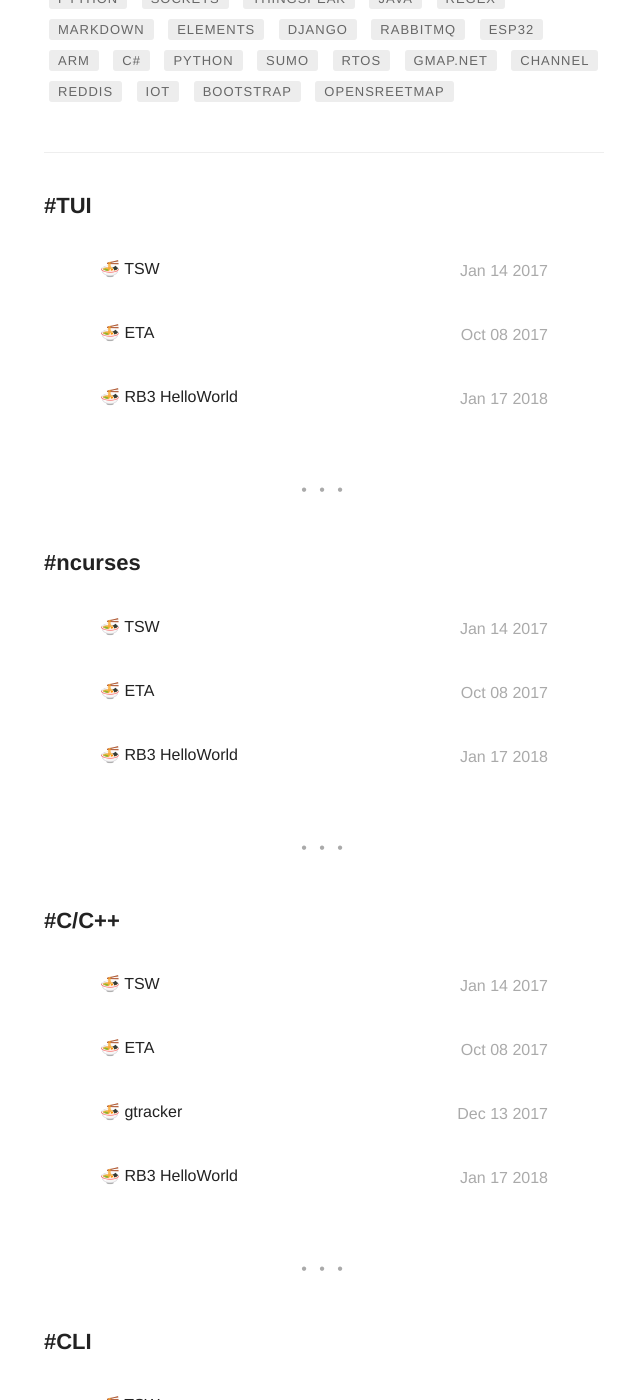
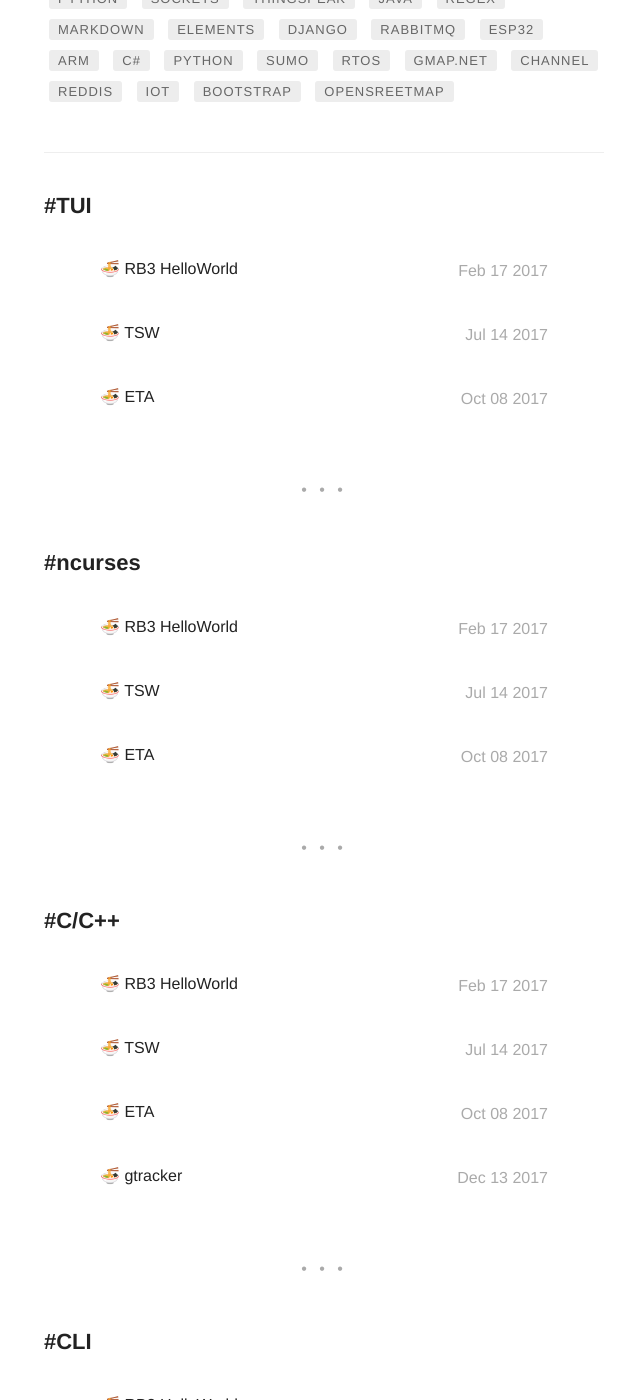
Before and after one commit to JeffeApAlves/jeffeapalves.github.io, a Jekyll site: the page built from tags.html, in a window 1280 px wide and 1400 px high, scrolled down 609 px. Shown: the whole window, without its empty margins (316-956 px from the left). Built offline with Jekyll 4.4.1, drawn with Linux system fonts in a browser that asks for light colours; emoji names are drawn with the system emoji font; some of the changed text lies outside the part shown.

Commit message:
datas posts

```diff
--- a/_posts/2016-09-16-tsw.markdown
+++ b/_posts/2016-09-16-tsw.markdown
@@ -1,7 +1,7 @@
 ---
 title: ":ramen: TSW"
 layout: post
-date: 2017-01-14 9:00
+date: 2017-07-14 9:00
 tag:
 - TUI
 - ncurses
--- a/_posts/2017-12-15-rb3-helloworld.markdown
+++ b/_posts/2017-12-15-rb3-helloworld.markdown
@@ -1,7 +1,7 @@
 ---
 title: ":ramen: RB3 HelloWorld"
 layout: post
-date: 2018-01-17 12:00
+date: 2017-02-17 12:00
 tag:
 - TUI
 - ncurses
```
